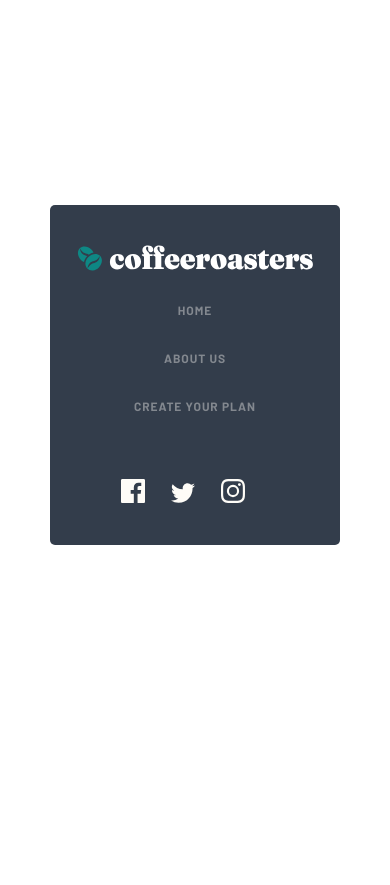
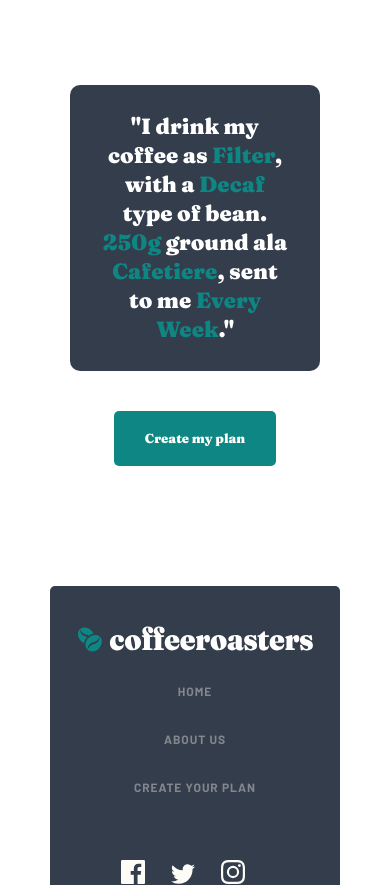
Before and after one commit to ErgashevNur/Coffeeroasters, a plain HTML site: page pages/plan.html in a window 390 px wide. Shown: the part 6885-7770 px from the top of the page. Before the commit the page ends 7460 px from the top, so only its background shows below. Drawn offline with Linux system fonts and the light colour scheme.

Commit message:
Cofeeroasters

```diff
--- a/pages/plan.html
+++ b/pages/plan.html
@@ -251,6 +251,21 @@
                   <p>$12.00 per shipment. Includes free priority shipping.</p>
                 </div>
               </div>
+
+              <div class="order-summary">
+                <p>
+                  "I drink my coffee as
+                  <span class="coffee">Filter</span>, with a
+                  <span class="coffee">Decaf</span> type of bean.
+                  <span class="coffee">250g</span> ground ala
+                  <span class="coffee">Cafetiere</span>, sent to me
+                  <span class="coffee">Every Week</span>."
+                </p>
+              </div>
+
+              <div class="btn-box">
+                <button class="btn plan-page__btn">Create my plan</button>
+              </div>
             </div>
           </div>
         </div>
--- a/scss/pages/_plan.scss
+++ b/scss/pages/_plan.scss
@@ -174,6 +174,33 @@
   background-color: $dark-cyan;
 }
 
+// lasidhgl
+
+.order-summary {
+  background-color: $dark-grey-blue;
+  color: #ffffff;
+  padding: 27px 64px;
+  border-radius: 10px;
+  margin-bottom: 40px;
+}
+
+.order-summary p {
+  font-family: "Fraunces";
+  font-size: 24px;
+  font-weight: 900;
+  line-height: 40px;
+  text-align: left;
+}
+
+.coffee {
+  color: $dark-cyan;
+}
+
+.btn-box {
+  display: flex;
+  justify-content: end;
+}
+
 @media screen and (max-width: 1200px) {
   .plan__header {
     background-image: url(../img/plan/tablet/image-hero-blackcup.jpg);
@@ -321,6 +348,26 @@
   }
 }
 
+@media screen and (max-width: 450px) {
+  .order-summary {
+    padding: 27px 30px;
+    margin-bottom: 40px;
+    display: flex;
+  }
+
+  .order-summary p {
+    font-family: "Fraunces";
+    font-size: 22px;
+    font-weight: 900;
+    line-height: 29px;
+    text-align: center;
+  }
+
+  .btn-box {
+    justify-content: center;
+  }
+}
+
 @media screen and (max-width: 370px) {
   .plan-page__content__box p {
     max-width: 200px;
```
Also changed, not shown: css/main.css, 1 other file.
